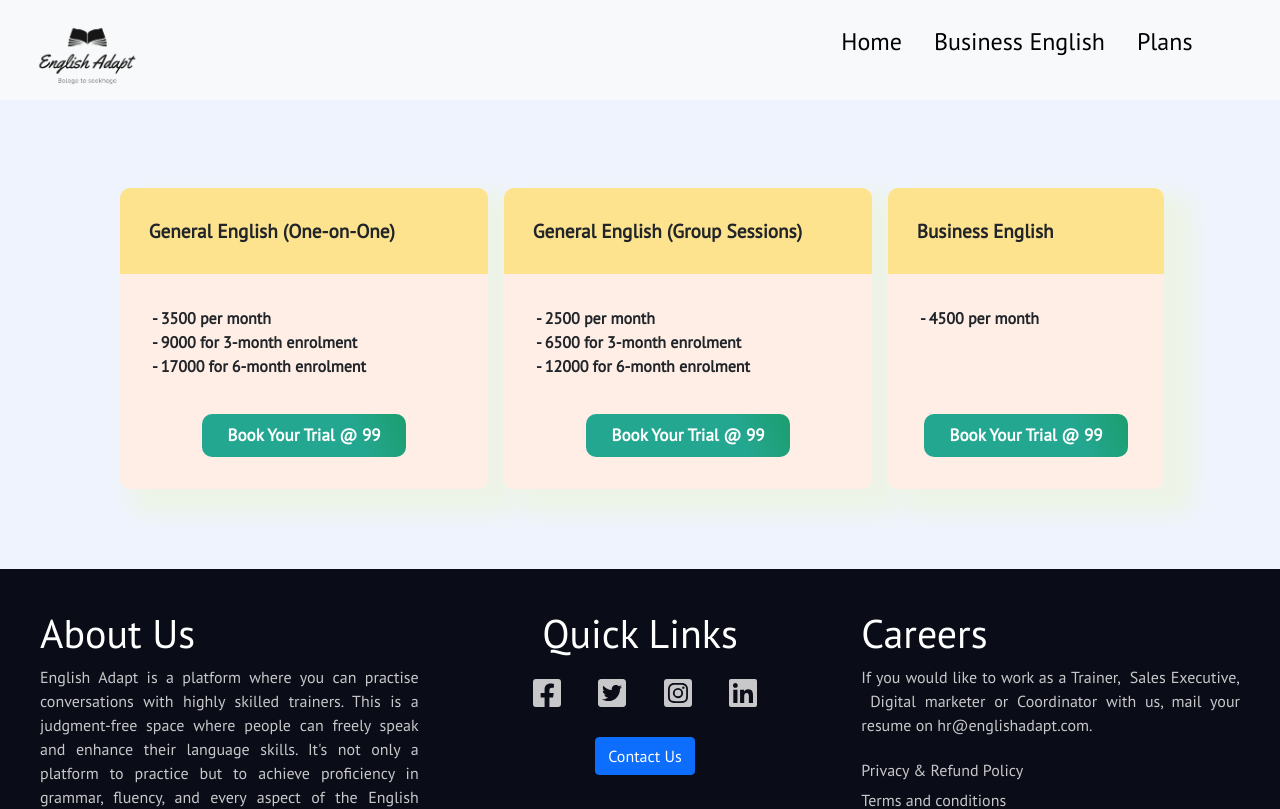
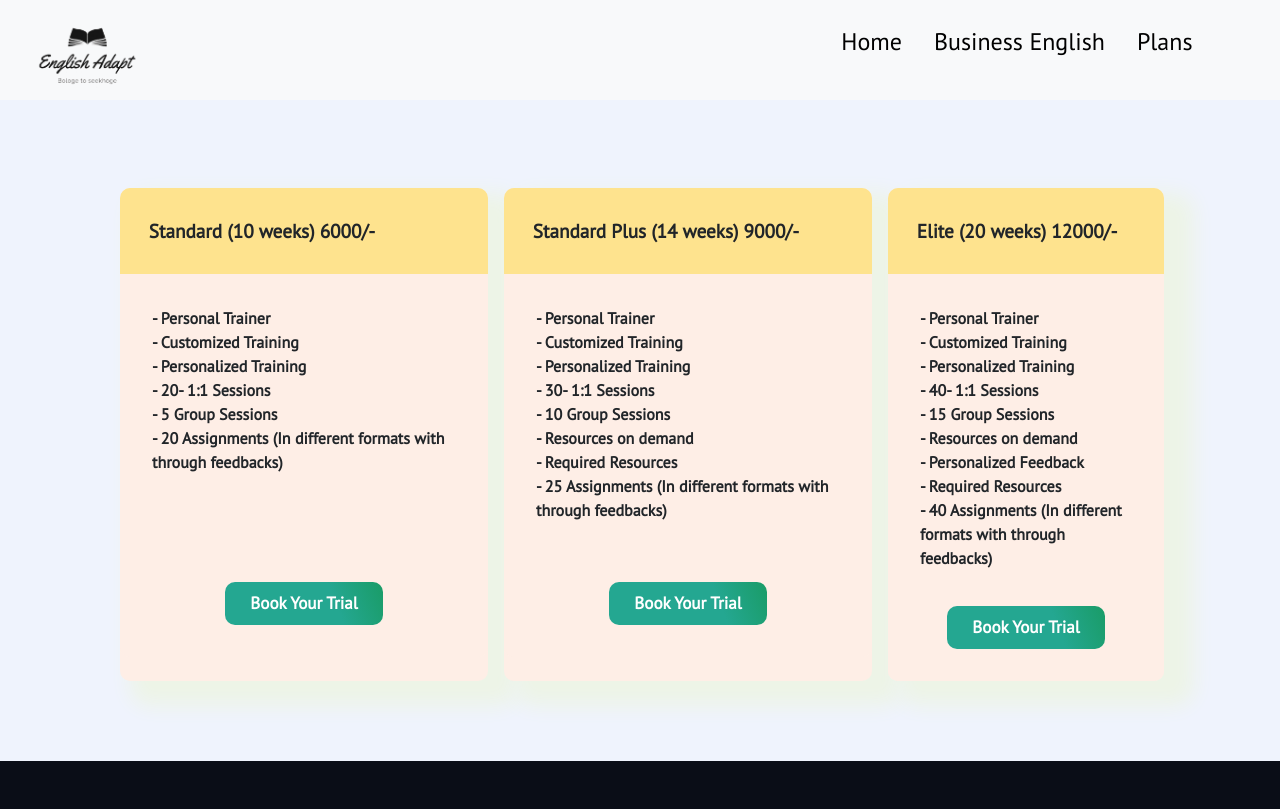
Before and after one commit to ritikamadaan01/englishAdapt, a React (Create React App) app: page /plans in a window 1280 px wide. Shown: the top 809 px of the page. Built offline with nearby package versions, Linux system fonts and the light colour scheme.

Commit message:
change plans

```diff
--- a/src/Components/Home/cover.jsx
+++ b/src/Components/Home/cover.jsx
@@ -8,9 +8,15 @@ class Cover extends Component {
         return <div className="cover_image">
 
             <div className="row m-0 p-md-5 pt-5 ">
-                <div className="col-12"
-                ><h1 className="header_text" style={{ margin: "auto", width: "fit-content" }}>Choose what suits you
-                    </h1></div>
+                <div className="col-12">
+                    {/* <h1 className="header_text" style={{ margin: "auto", width: "fit-content" }}>
+                        Choose what suits you
+                    </h1> */}
+                    <h1 className="header_text" style={{ margin: "auto", width: "fit-content" }}>
+                        <br />
+
+                    </h1>
+                </div>
                 <div className="col-md-6 col-12 p-md-5 pt-md-0 p-5 pb-0 pt-0 text-justify">
                     <h1 className="header_text">
                         Live,
@@ -43,10 +49,12 @@ class Cover extends Component {
                 <div className="col-12 text-center pb-md-0 pb-5">
                     <div className="pt-md-2 mt-1 home_button_container" style={{ margin: "auto", width: "fit-content" }}>
                         <button className="bookBTN1">
-                            <a href={"https://wa.me/918999800008?text=Hello, I would like to know more about the courses offered."}
+                            <a
+                                href={"https://forms.gle/xv9G9iLSj5cAzD6w5"}
+                                // href={"https://wa.me/918999800008?text=Hello, I would like to know more about the courses offered."}
                                 target="_blank"
                                 rel="noreferrer"
-                                style={{ textDecoration: "none", color: "white" }}>Book Your Trial @ 99</a></button>
+                                style={{ textDecoration: "none", color: "white" }}>Book Your Trial</a></button>
                     </div>
                 </div>
             </div>
--- a/src/Components/plans.jsx
+++ b/src/Components/plans.jsx
@@ -5,25 +5,31 @@ class Plans extends React.Component {
         return <div className="row plan_head g-0" >
             <div className="col-md-4 p-0 mt-4 mb-3 col-12 m-2 plan_card" >
                 <div class="plan-card-header">
-                    General English (One-on-One)
+                    Standard (10 weeks) 6000/-
 
                 </div>
                 <div className="plan-card-body">
-                    <div>- 3500 per month
-                    </div>
-                    <div>- 9000 for 3-month enrolment</div>
-                    <div>- 17000 for 6-month enrolment
-                    </div>
+                    <div>- Personal Trainer</div>
+                    <div>- Customized Training</div>
+                    <div>- Personalized Training</div>
+                    <div>- 20- 1:1 Sessions</div>
+                    <div>- 5 Group Sessions</div>
+                    <div>- 20 Assignments (In different formats with through feedbacks)</div>
 
+                    <br />
+                    <br />
+                    <br />
                     <br />
 
                     <div className="col-12 text-center">
                         <div className="pt-md-2 mt-1" style={{ margin: "auto", width: "fit-content" }}>
                             <button className="bookBTN2">
-                                <a href={"https://wa.me/918999800008?text=Hello, I would like to know more about the courses offered."}
+                                <a
+                                    href={"https://forms.gle/xv9G9iLSj5cAzD6w5"}
+                                    // href={"https://wa.me/918999800008?text=Hello, I would like to know more about the courses offered."}
                                     target="_blank"
                                     rel="noreferrer"
-                                    style={{ textDecoration: "none", color: "white" }}>Book Your Trial @ 99</a></button>
+                                    style={{ textDecoration: "none", color: "white" }}>Book Your Trial</a></button>
                         </div>
                     </div>
 
@@ -31,23 +37,31 @@ class Plans extends React.Component {
             </div>
             <div className="col-md-4 p-0 mt-4 mb-3 col-12 m-2 plan_card" >
                 <div class="plan-card-header">
-                    General English (Group Sessions)
+                    Standard Plus (14 weeks) 9000/-
                 </div>
                 <div className="plan-card-body">
-                    <div>- 2500 per month
-                    </div>
-                    <div>- 6500 for 3-month enrolment</div>
-                    <div>- 12000 for 6-month enrolment
-                    </div>
+                    <div>- Personal Trainer</div>
+                    <div>- Customized Training</div>
+                    <div>- Personalized Training</div>
+                    <div>- 30- 1:1 Sessions</div>
+                    <div>- 10 Group Sessions</div>
+                    <div>- Resources on demand</div>
+                    <div>- Required Resources</div>
+                    <div>- 25 Assignments (In different formats with through feedbacks)</div>
+
                     <br />
+                    <br />
+
 
                     <div className="col-12 text-center">
                         <div className="pt-md-2 mt-1" style={{ margin: "auto", width: "fit-content" }}>
                             <button className="bookBTN2">
-                                <a href={"https://wa.me/918999800008?text=Hello, I would like to know more about the courses offered."}
+                                <a
+                                    href={"https://forms.gle/xv9G9iLSj5cAzD6w5"}
+                                    // href={"https://wa.me/918999800008?text=Hello, I would like to know more about the courses offered."}
                                     target="_blank"
                                     rel="noreferrer"
-                                    style={{ textDecoration: "none", color: "white" }}>Book Your Trial @ 99</a></button>
+                                    style={{ textDecoration: "none", color: "white" }}>Book Your Trial</a></button>
                         </div>
                     </div>
 
@@ -55,26 +69,34 @@ class Plans extends React.Component {
             </div>
             <div className="col-md-3 p-0  mt-4  mb-3 col-12 m-2 plan_card" >
                 <div class="plan-card-header">
-                    Business English
+                    Elite (20 weeks) 12000/-
 
                 </div>
                 <div className="plan-card-body">
-                    <div>- 4500 per month
-                    </div>
+                    <div>- Personal Trainer</div>
+                    <div>- Customized Training</div>
+                    <div>- Personalized Training</div>
+
+                    <div>- 40- 1:1 Sessions</div>
+                    <div>- 15 Group Sessions</div>
+                    <div>- Resources on demand</div>
+                    <div>- Personalized Feedback</div>
+                    <div>- Required Resources</div>
+                    <div>- 40 Assignments (In different formats with through feedbacks)</div>
 
 
 
-                    <br />
-                    <br />
                     <br />
 
                     <div className="col-12 text-center">
                         <div className="pt-md-2 mt-1" style={{ margin: "auto", width: "fit-content" }}>
                             <button className="bookBTN2">
-                                <a href={"https://wa.me/918999800008?text=Hello, I would like to know more about the courses offered."}
+                                <a
+                                    href={"https://forms.gle/xv9G9iLSj5cAzD6w5"}
+                                    // href={"https://wa.me/918999800008?text=Hello, I would like to know more about the courses offered."}
                                     target="_blank"
                                     rel="noreferrer"
-                                    style={{ textDecoration: "none", color: "white" }}>Book Your Trial @ 99</a></button>
+                                    style={{ textDecoration: "none", color: "white" }}>Book Your Trial</a></button>
                         </div>
                     </div>
 
```
